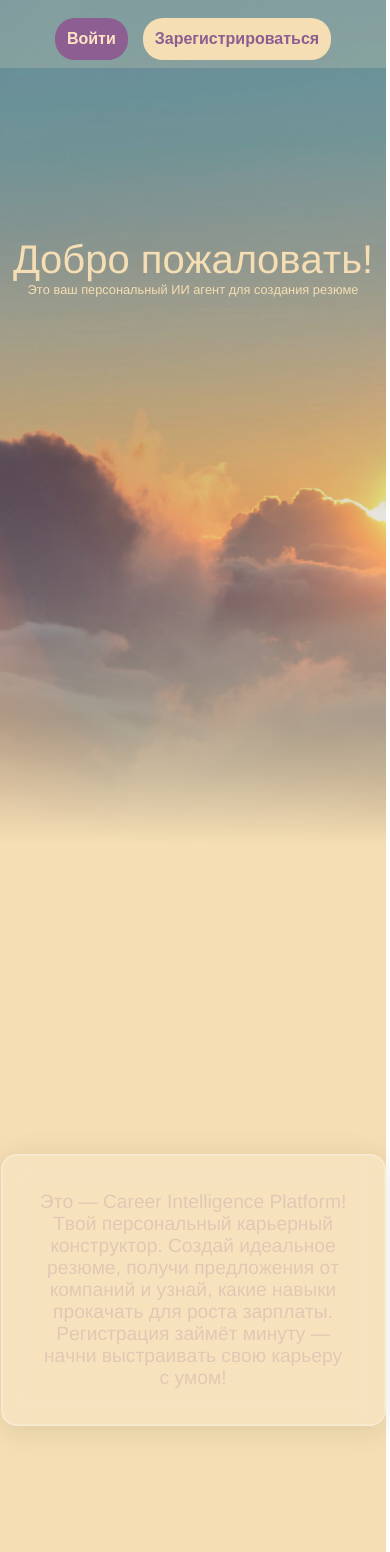
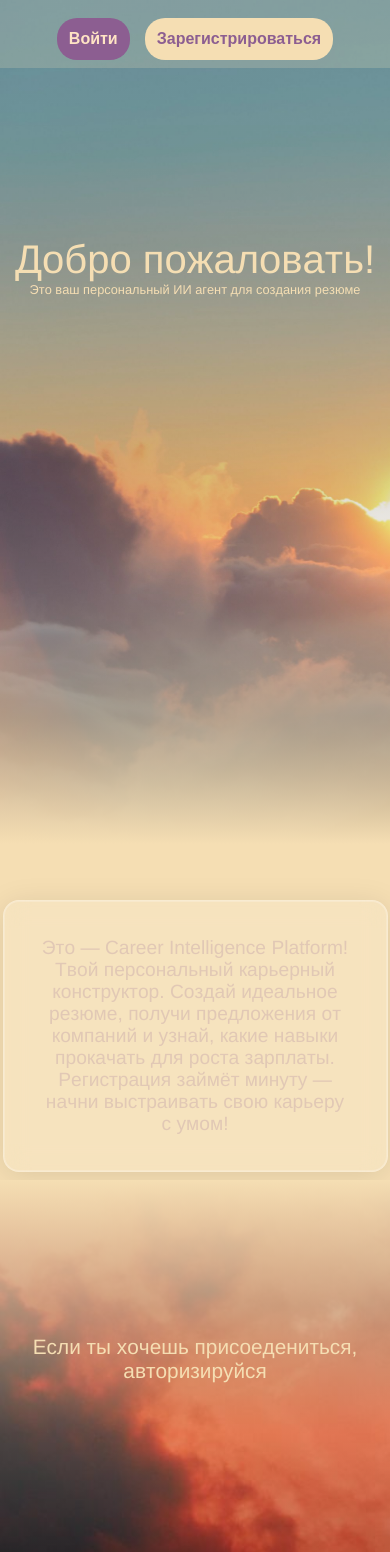
Before and after one commit to TheGodOfTheEarth/Career-Intelligence-Platform, a React (Create React App) app in the folder frontend/: page / in a window 390 px wide. Shown: the top 1552 px of the page. Built offline with nearby package versions, Linux system fonts and the light colour scheme; a web font is replaced by a local one.

Commit message:
fix: fix adaptive

```diff
--- a/frontend/public/index.html
+++ b/frontend/public/index.html
@@ -9,6 +9,10 @@
       name="description"
       content="Web site created using create-react-app"
     />
+    <meta
+      name="viewport"
+      content="width=device-width, initial-scale=1.0, maximum-scale=1.0, user-scalable=no"
+    />
 
     <link rel="manifest" href="%PUBLIC_URL%/manifest.json" />
     <title>CarIP - AI</title>
--- a/frontend/src/components/HiPage/HiPage.css
+++ b/frontend/src/components/HiPage/HiPage.css
@@ -13,8 +13,8 @@ a {
 }
 
 .login {
-  height: 300vh;
-  width: 99vw;
+  height: auto;
+  width: 100vw;
   /* overflow-x: hidden; */
   /* background: url('../../assets/img/thirdBG.jpg');
   background-position: cover; */
@@ -97,7 +97,7 @@ a {
   justify-items: center;
 }
 
-#mainContainer {
+.mainContainer {
   /* background:
     linear-gradient(rgba(0, 0, 0, 0.3), rgba(0, 0, 0, 0.3)),
     url('../../assets/img/sixthBg.jpg') no-repeat;
@@ -109,10 +109,11 @@ a {
 
   color: var(--purple-color);
   font-family: 'Franklin Gothic Medium', 'Arial Narrow', Arial, sans-serif;
-  height: 100vh;
   display: flex;
   flex-direction: column;
   gap: 3rem;
+
+  height: fit-content;
   justify-content: center;
   align-items: center;
 }
@@ -379,6 +380,10 @@ a {
     display: none;
   }
 
+  .mainContainer {
+    padding: 2vw;
+  }
+
   .mainContainerPanel {
     height: fit-content;
     color: #76487b;
--- a/frontend/src/components/HiPage/HiPage.tsx
+++ b/frontend/src/components/HiPage/HiPage.tsx
@@ -152,7 +152,7 @@ function HiPage() {
           </p>
         </div>
       </div>
-      <div className="scene" id="mainContainer">
+      <div className=" mainContainer" id="mainContainer">
         <div className="mainContainerTexts layer bg">
           {/* <p id="about">ABOUT</p> */}
         </div>
```
